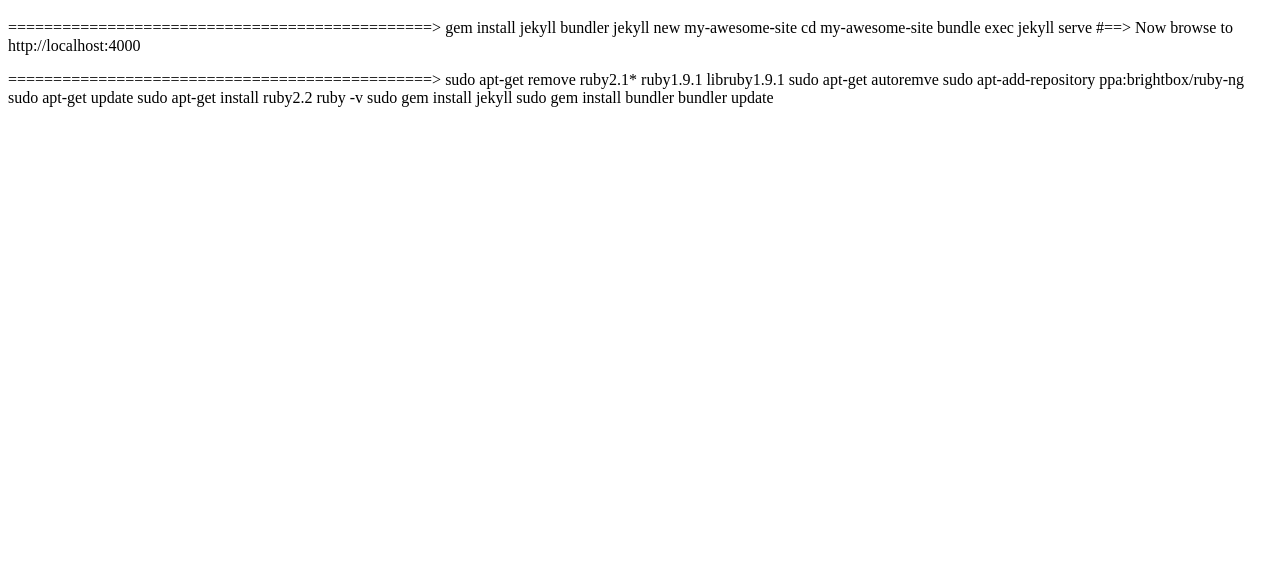
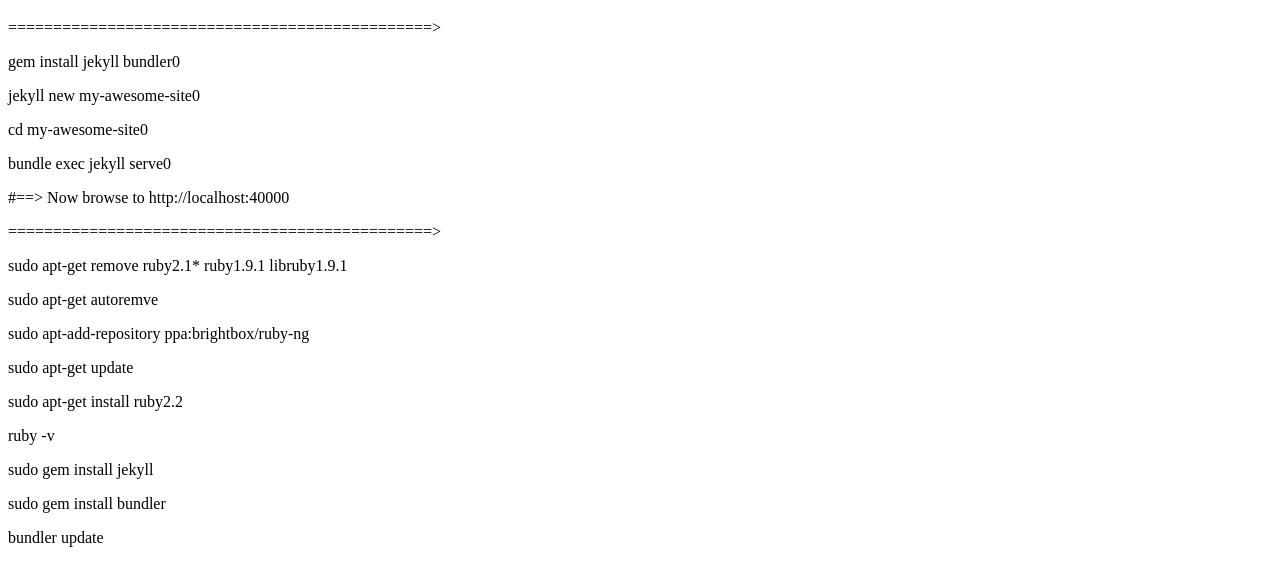
Before and after one commit to MinXu/MinXu.github.io, a plain HTML site: page index.html in a window 1280 px wide. Shown: the part 61-642 px from the top of the page. Drawn offline with Linux system fonts and the light colour scheme.

Commit message:
Update index.html

```diff
--- a/index.html
+++ b/index.html
@@ -3,27 +3,27 @@
 <body>
 <h1>Hello World</h1>
 
-<p>===============================================>
-gem install jekyll bundler
-jekyll new my-awesome-site
-cd my-awesome-site
-bundle exec jekyll serve
-#==> Now browse to http://localhost:4000</p>
+<p>===============================================></p>
+<p>gem install jekyll bundler0</p>
+<p>jekyll new my-awesome-site0</p>
+<p>cd my-awesome-site0</p>
+<p>bundle exec jekyll serve0</p>
+<p>#==> Now browse to http://localhost:40000</p>
 
 
 
-===============================================>
-sudo apt-get remove ruby2.1* ruby1.9.1 libruby1.9.1
-sudo apt-get autoremve
-sudo apt-add-repository ppa:brightbox/ruby-ng
-sudo apt-get update
-sudo apt-get install ruby2.2
-ruby -v
+<p>===============================================></p>
+<p>sudo apt-get remove ruby2.1* ruby1.9.1 libruby1.9.1</p>
+<p>sudo apt-get autoremve</p>
+<p>sudo apt-add-repository ppa:brightbox/ruby-ng</p>
+<p>sudo apt-get update</p>
+<p>sudo apt-get install ruby2.2</p>
+<p>ruby -v</p>
 
-sudo gem install jekyll
-sudo gem install bundler
+<p>sudo gem install jekyll</p>
+<p>sudo gem install bundler</p>
 
-bundler update
+<p>bundler update</p>
 
 </body>
 </html>
```
